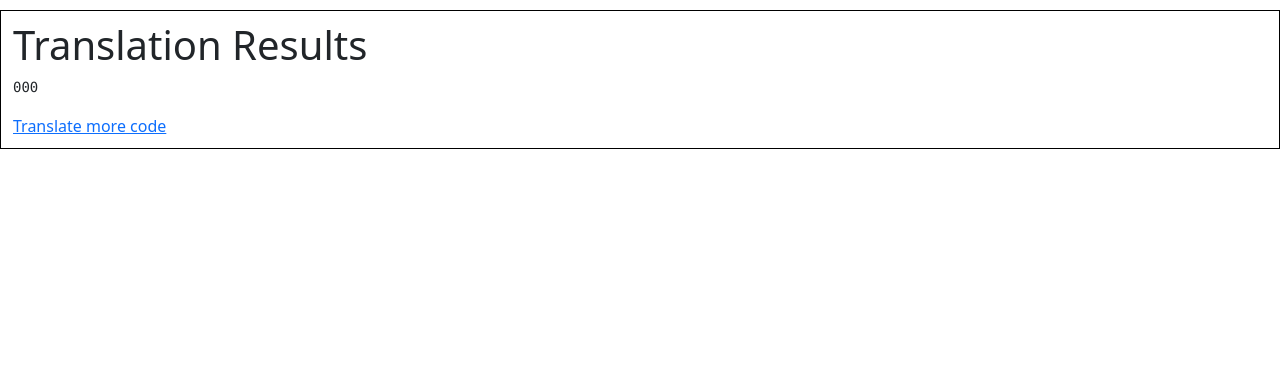
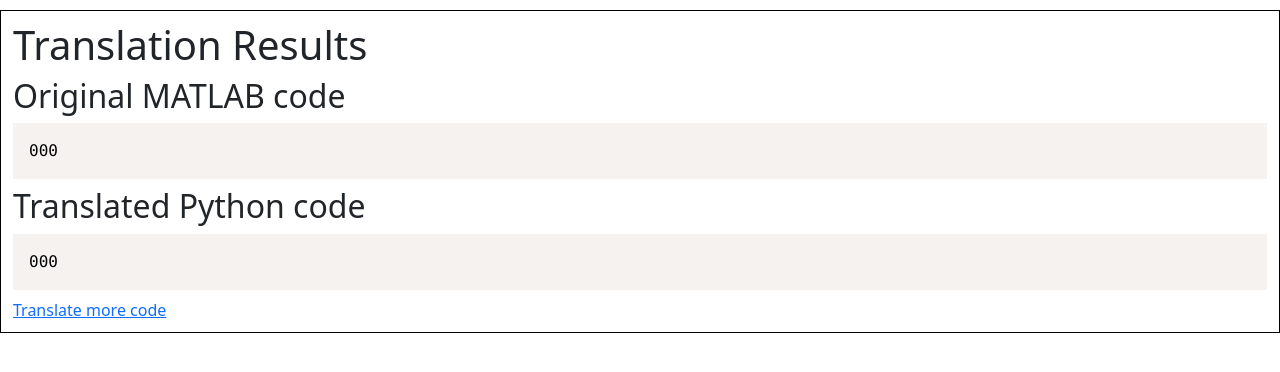
Before and after one commit to zachgordon25/skeleton-app, a Flask app: template templates/translated.html in a window 1280 px wide. Shown: the part 57-429 px from the top of the page. Run offline with Flask 3, Linux system fonts and the light colour scheme; the template is opened without the code that fills it: most values are stand-ins (such as "Sample title", 1, 10 or a date in 2020); some libraries are stand-ins or nearby versions.

Commit message:
added syntax highlighting for translated

```diff
--- a/app.py
+++ b/app.py
@@ -108,6 +108,7 @@
 def translate():
     if request.method == "POST":
         matlab_code = request.form["matlab_code"]
+        print(f"MATLAB code: {matlab_code}", flush=True)
 
         # Send a POST request to the ChatGPT API
         response = openai.Completion.create(
@@ -121,8 +122,11 @@
         if response["choices"]:  # type: ignore
             # Extract the translated Python code
             python_code = response.choices[0].text.strip()  # type: ignore
+            print(f"Python code: {python_code}", flush=True)
 
-            return render_template("translated.html", python_code=python_code)
+            return render_template(
+                "translated.html", matlab_code=matlab_code, python_code=python_code
+            )
         else:
             return f"An error occurred: {response['error']['message']}"  # type: ignore
 
--- a/static/style.css
+++ b/static/style.css
@@ -37,6 +37,7 @@
   border: 1px solid black;
 }
 
-.form-control {
-  max-width: 500px !important;
+.form-control,
+pre {
+  max-width: 100% !important;
 }
--- a/templates/translated.html
+++ b/templates/translated.html
@@ -9,6 +9,10 @@
       rel="stylesheet"
       integrity="sha384-9ndCyUaIbzAi2FUVXJi0CjmCapSmO7SnpJef0486qhLnuZ2cdeRhO02iuK6FUUVM"
       crossorigin="anonymous"
+    />
+    <link
+      href="https://cdnjs.cloudflare.com/ajax/libs/prism/1.24.1/themes/prism.min.css"
+      rel="stylesheet"
     />
   </head>
   <body>
@@ -64,12 +68,22 @@
         </div>
       </div>
     </nav>
+
     <div class="container-fluid transparent-box">
       <h1>Translation Results</h1>
-      <pre>{{python_code}}</pre>
+      <h2>Original MATLAB code</h2>
+      <pre><code class="language-matlab">{{matlab_code}}</code></pre>
+      <h2>Translated Python code</h2>
+      <pre><code class="language-python">{{python_code}}</code></pre>
       <a href="/translate">Translate more code</a>
     </div>
 
+    <script src="https://cdnjs.cloudflare.com/ajax/libs/prism/1.24.1/prism.min.js"></script>
+    <script src="https://cdnjs.cloudflare.com/ajax/libs/prism/1.24.1/components/prism-python.min.js"></script>
+    <script src="https://cdnjs.cloudflare.com/ajax/libs/prism/1.24.1/components/prism-matlab.min.js"></script>
+    <script>
+      Prism.highlightAll();
+    </script>
     <script
       src="https://cdn.jsdelivr.net/npm/bootstrap@5.3.0/dist/js/bootstrap.bundle.min.js"
       integrity="sha384-geWF76RCwLtnZ8qwWowPQNguL3RmwHVBC9FhGdlKrxdiJJigb/j/68SIy3Te4Bkz"
```
